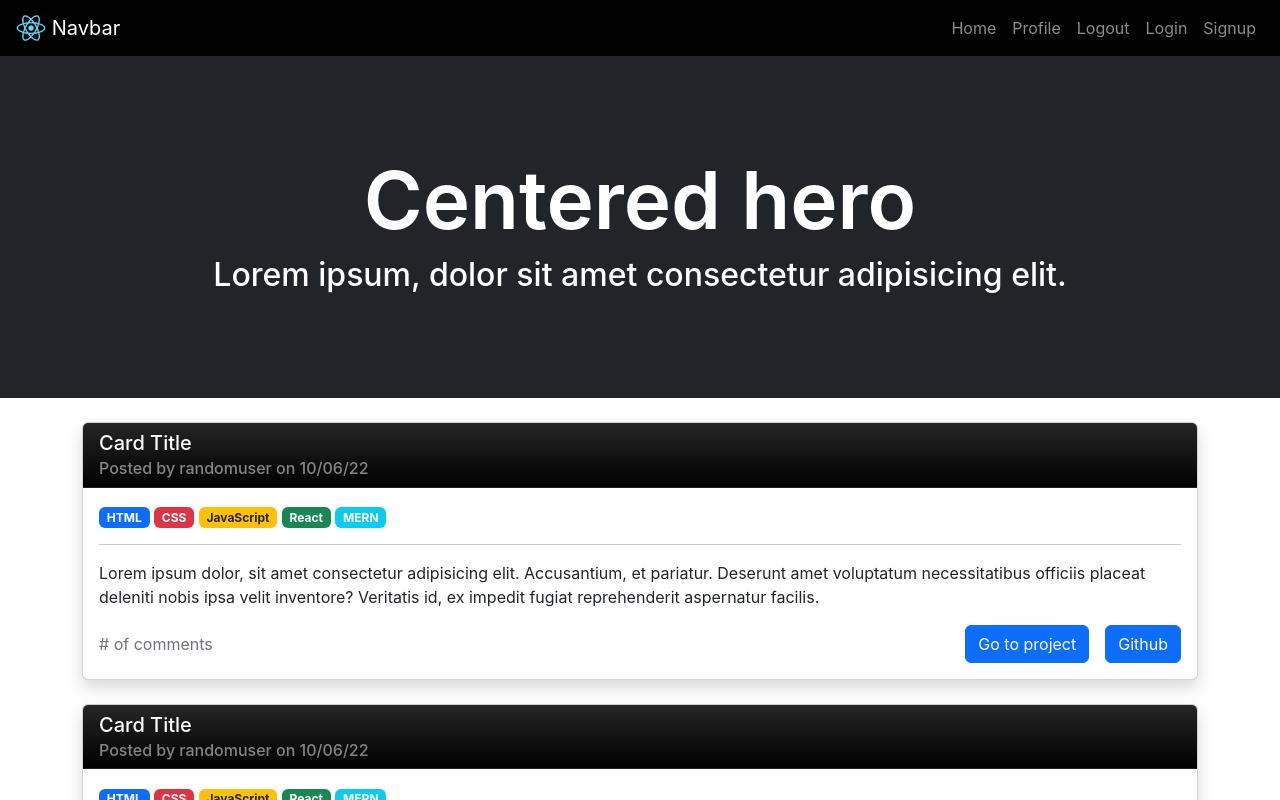
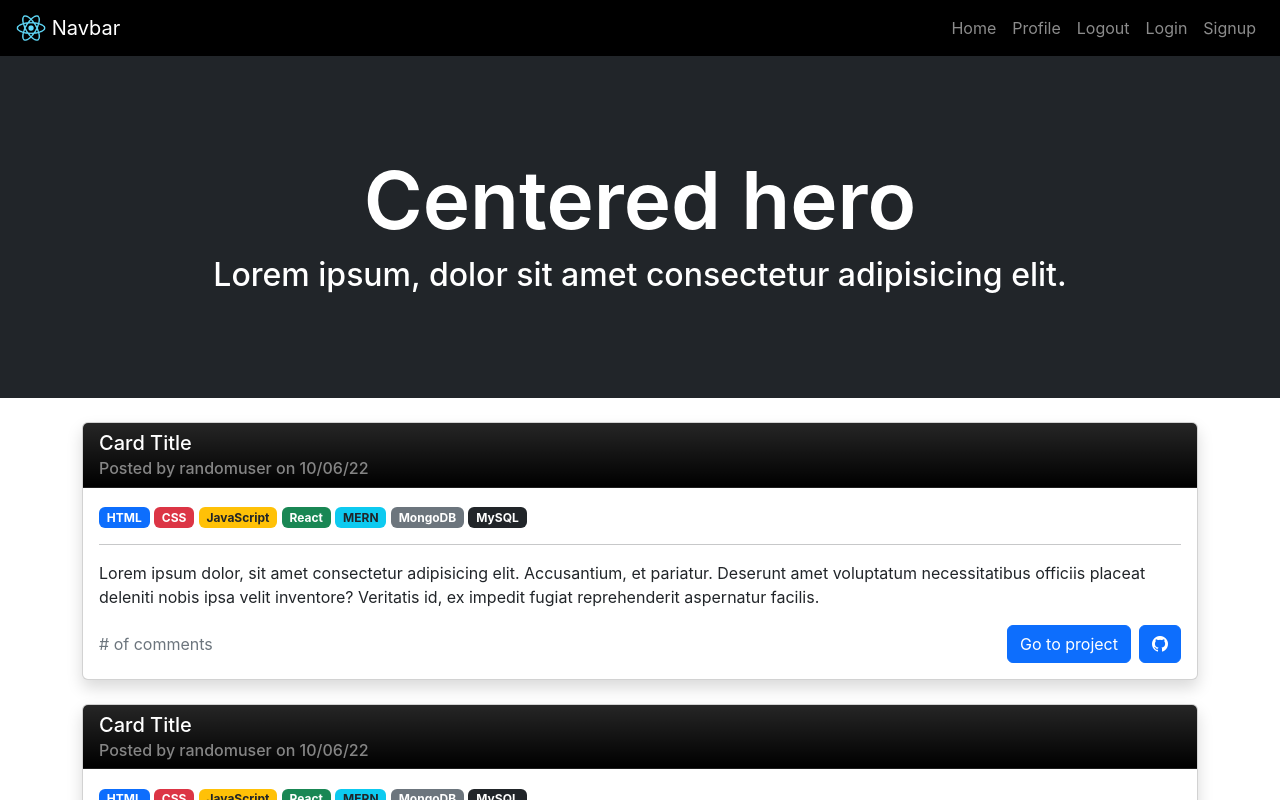
Before and after one commit to cnohilly/codeflow, a React (Create React App) app in the folder client/: page / in a window 1280 px wide. Shown: the top 800 px of the page. Built offline with nearby package versions, Linux system fonts and the light colour scheme.

Commit message:
added comments and badges

```diff
--- a/client/src/components/Project/index.js
+++ b/client/src/components/Project/index.js
@@ -5,24 +5,31 @@ import { Row, Col, Card, Badge, Button } from 'react-bootstrap';
 const Project = () => {
   return (
     <Col>
+      {/* project card */}
       <Card className="shadow">
         <Card.Header className="bg-black bg-gradient text-white">
+          {/* project title */}
           <Card.Title>
             Card Title
           </Card.Title>
+          {/* project user info */}
           <Card.Subtitle className="text-white-50">
             Posted by randomuser on 10/06/22
           </Card.Subtitle>
         </Card.Header>
         <Card.Body>
+          {/* project tags */}
           <div>
             <Badge bg="primary">HTML</Badge>{' '}
             <Badge bg="danger">CSS</Badge>{' '}
             <Badge bg="warning" text="dark">JavaScript</Badge>{' '}
             <Badge bg="success">React</Badge>{' '}
-            <Badge bg="info">MERN</Badge>{' '}
+            <Badge bg="info" text="dark">MERN</Badge>{' '}
+            <Badge bg="secondary">MongoDB</Badge>{' '}
+            <Badge bg="dark">MySQL</Badge>{' '}
           </div>
           <hr />
+          {/* project description */}
           <Card.Text>
             Lorem ipsum dolor, sit amet consectetur adipisicing elit.
             Accusantium, et pariatur. Deserunt amet voluptatum necessitatibus
@@ -30,25 +37,31 @@ const Project = () => {
             Veritatis id, ex impedit fugiat reprehenderit aspernatur facilis.
           </Card.Text>
           <div className="d-flex align-items-center justify-content-between">
+            {/* project number of comments */}
             <Card.Link
               href="#"
               className="text-decoration-none text-muted"
             >
               # of comments
             </Card.Link>
+
+            {/* will need to fix placement later  */}
+
             <div>
+              {/* link to deployed project */}
               <Button
                 href="#"
                 variant="primary"
-                className="me-3"
+                className="me-2"
               >
                 Go to project
               </Button>
+              {/* link to project github */}
               <Button
                 href="#"
                 variant="primary"
               >
-                Github
+                <i class="bi bi-github"></i>
               </Button>
             </div>
           </div>
```
